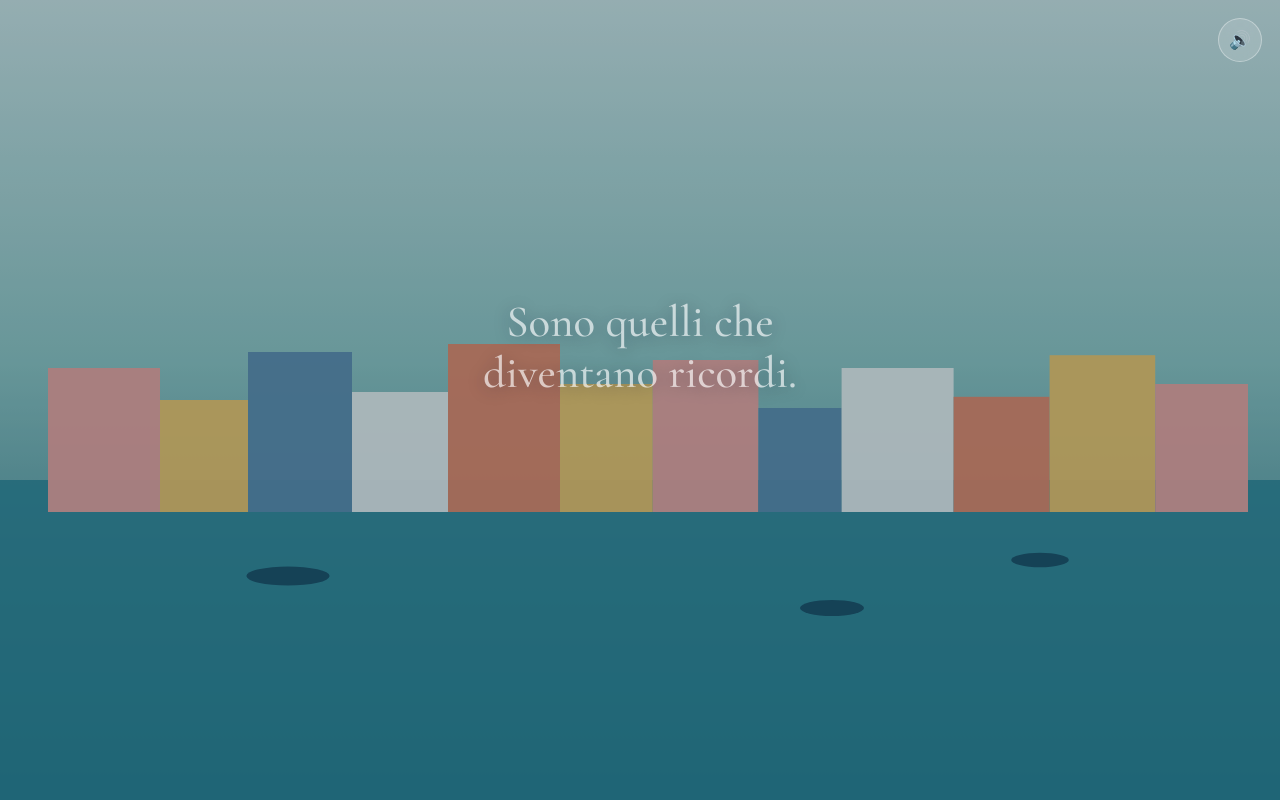
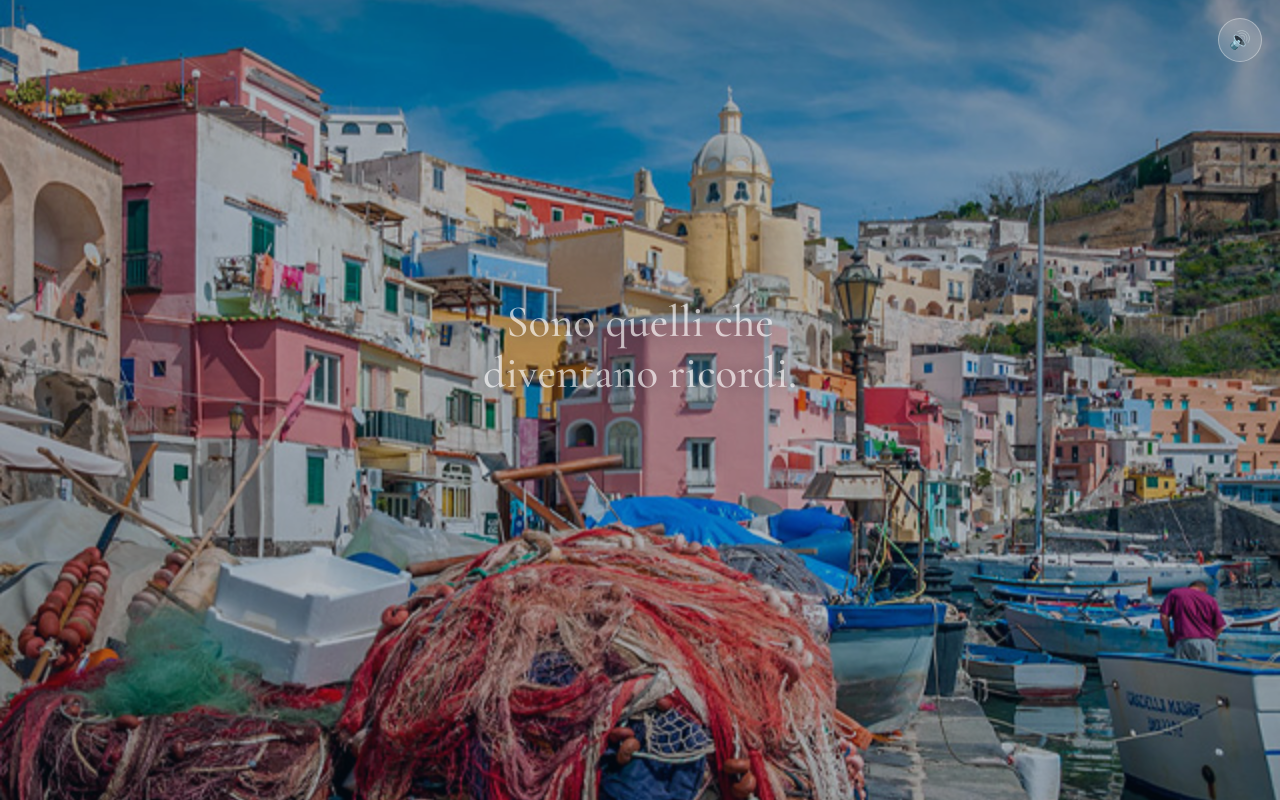
Before and after one commit to Peppe889/permiaprincipessaalessia, a plain HTML site: page index.html in a window 1280 px wide. Both pictures are taken after a click on the button "Attiva/disattiva suono". Drawn offline with nearby package versions, Linux system fonts and the light colour scheme.

Commit message:
Update index.html

```diff
--- a/index.html
+++ b/index.html
@@ -339,7 +339,7 @@
 
 <!-- SCENE 1 : Procida illustration -->
 <section class="scene" id="scene-procida">
-  <svg class="procida-illustration" viewBox="0 0 800 500" preserveAspectRatio="xMidYMax slice" xmlns="http://www.w3.org/2000/svg">
+     <div class="procida-illustration" style="background:url('assets/pro.jpg') center/cover;"></div>
     <rect x="0" y="0" width="800" height="500" fill="url(#skyGrad)"/>
     <defs>
       <linearGradient id="skyGrad" x1="0" y1="0" x2="0" y2="1">
```
